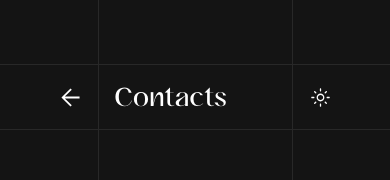
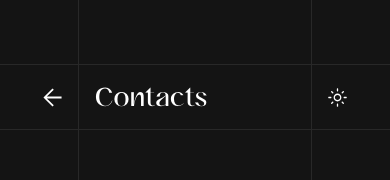
Before and after one commit to Lun4trick/contact-list-challenge, a Next.js app: page / in a window 390 px wide. Shown: the top 180 px of the page. Built offline with nearby package versions, Linux system fonts and the light colour scheme.

Commit message:
fixed header horizontal scroll mobile

```diff
--- a/app/components/Header/components/HeaderSideButton.tsx
+++ b/app/components/Header/components/HeaderSideButton.tsx
@@ -11,11 +11,11 @@ type Props = {
 function HeaderSideButton({position, children}: Props) {
   return (
     <div className={cn(
-      'col-span-1 border-base-60 border-y-[1px] row-start-2',
-      {'col-start-1': position === 'LEFT'},
+      'col-span-1 flex border-base-60 border-y-[1px] row-start-2',
+      {'col-start-1 justify-end': position === 'LEFT'},
       {'col-start-3': position === 'RIGHT'},
     )}>
-      <div className='flex h-full sm:px-[20px] px-[10px]  items-center'>
+      <div className='flex w-fit h-full sm:px-[20px] px-[8px]  items-center'>
         <button
           className={cn(
             'h-fit p-2 max-w-[35px] min-w-[25px] sm:max-w-fit',
--- a/app/components/Header/components/Navbar/Navbar.tsx
+++ b/app/components/Header/components/Navbar/Navbar.tsx
@@ -18,8 +18,8 @@ function Navbar({ handleNavHeightChange }: Props) {
   }, [navBarRef.current?.clientHeight])
 
   return (
-    <div className='max-w-[768px] col-start-2 col-span-1 row-start-2 border-[1px] border-base-60'>
-      <nav ref={navBarRef} className='w-full flex justify-between max-w-[768px] sm:p-8 p-4'>
+    <div className='col-start-2 col-span-1 row-start-2 border-[1px] border-base-60'>
+      <nav ref={navBarRef} className='w-full flex justify-between sm:p-8 p-4'>
         <Link href='/' className='flex justify-center items-center'>
           <h1>
             Contacts
--- a/app/layout.tsx
+++ b/app/layout.tsx
@@ -17,7 +17,7 @@ export default function RootLayout({
 }>) {
   return (
     <html className="h-screen" lang="en">
-      <body className="grid grid-cols-[1fr_2fr_1fr] grid-rows-[auto_auto_1fr] h-screen">
+      <body className="grid grid-cols-[1fr_3fr_1fr] grid-rows-[auto_auto_1fr] h-screen">
         <Header />
         {children}
       </body>
```
